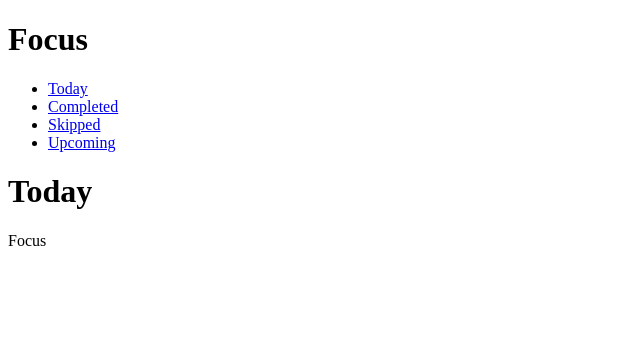
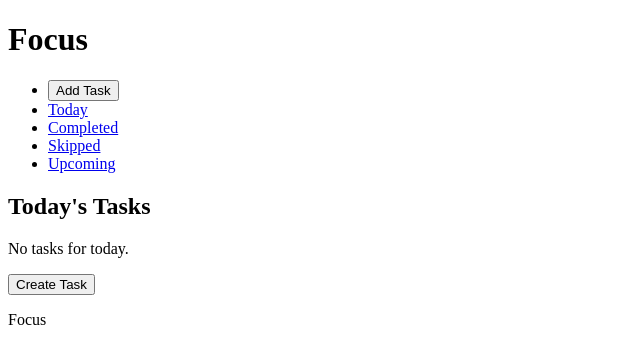
Before and after one commit to Ruhinda01/Focus, a React (Create React App) app: page /today in a window 1280 px wide. Shown: the top 364 px of the page, without its empty margins (0-640 px from the left). Built offline with nearby package versions, Linux system fonts and the light colour scheme.

Commit message:
Tasks worked on

```diff
--- a/package.json
+++ b/package.json
@@ -12,7 +12,9 @@
     "enzyme": "^3.11.0",
     "jest": "^27.5.1",
     "jest-environment-jsdom": "^29.7.0",
+    "prop-types": "^15.8.1",
     "react": "^18.3.1",
+    "react-datepicker": "^7.3.0",
     "react-dom": "^18.3.1",
     "react-router-dom": "^6.26.0",
     "react-scripts": "5.0.1",
--- a/src/App.js
+++ b/src/App.js
@@ -1,7 +1,8 @@
-import React from 'react';
+import React, { useState } from 'react';
 import Header from './components/Header/Header';
 import Sidebar from './components/Sidebar/Sidebar';
 import Footer from './components/Footer/Footer';
+import TaskModal from './components/TaskModal/TaskModal';
 import Today from './pages/Today';
 import Completed from './pages/Completed';
 import Skipped from './pages/Skipped';
@@ -10,22 +11,38 @@ import NotFound from './pages/NotFound';
 import { BrowserRouter as Router, Routes, Route, Navigate } from 'react-router-dom';
 
 function App() {
+  const [tasks, setTasks] = useState([]);
+  const [isModalOpen, setIsModalOpen] = useState(false);
+  const addTask = (newTask) => {
+    setTasks([...tasks, newTask]);
+  }
+  const editTask = (taskId, updatedTask) => {
+    setTasks(tasks.map(task => task.id === taskId ? updatedTask : task));
+  }
+  const deleteTask = (taskId) => {
+    setTasks(tasks.filter(task => task.id !== taskId));
+  }
+
+  const openModal = () => setIsModalOpen(true);
+  const closeModal = () => setIsModalOpen(false);
+
   return (
     <Router>
       <div className="App">
         <Header />
         <div className='main'>
-          <Sidebar />
+          <Sidebar openModal={openModal} />
           <Routes>
             <Route path='/' element={<Navigate to="/today" replace/>} />
-            <Route path="/today" element={<Today />} />
-            <Route path="/completed" element={<Completed />} />
-            <Route path="/skipped" element={<Skipped />} />
-            <Route path="/upcoming" element={<Upcoming />} />
+            <Route path="/today" element={<Today tasks={tasks} addTask={addTask} editTask={editTask} deleteTask={deleteTask} openModal={openModal} />} />
+            <Route path="/completed" element={<Completed tasks={tasks} />} />
+            <Route path="/skipped" element={<Skipped tasks={tasks} />} />
+            <Route path="/upcoming" element={<Upcoming tasks={tasks} />} />
             <Route path="*" element={<NotFound />} />
           </Routes>
         </div>
         <Footer />
+        {isModalOpen && <TaskModal onClose={closeModal} onAddTask={addTask} />}
       </div>
     </Router>
   );
--- a/src/components/Sidebar/Sidebar.js
+++ b/src/components/Sidebar/Sidebar.js
@@ -1,12 +1,18 @@
 import React from "react";
+import PropTypes from "prop-types";
 import { NavLink } from "react-router-dom";
 
 
-function Sidebar() {
+function Sidebar({ openModal }) {
     return (
         <aside className="sidebar">
             <nav className="sidebar-nav">
                 <ul>
+                    <li>
+                        <button onClick={openModal}>
+                            Add Task
+                        </button>
+                    </li>
                     <li>
                         <NavLink to="/today" activeClassName="active">
                         Today
@@ -33,4 +39,8 @@ function Sidebar() {
     );
 };
 
+Sidebar.propTypes = {
+    openModal: PropTypes.func
+};
+
 export default Sidebar;
--- a/src/components/TaskCard/TaskCard.js
+++ b/src/components/TaskCard/TaskCard.js
@@ -0,0 +1,43 @@
+import React, { useState } from "react";
+import PropTypes from "prop-types";
+import TaskModal from "../TaskModal/TaskModal";
+
+
+const TaskCard = ({ task, editTask, deleteTask }) => {
+    const [isEditModalOpen, setIsEditModalOpen] = useState(false);
+    const formattedDate = new Date(task.dueDate).toLocaleDateString();
+    const handleEditClick = () => {
+        setIsEditModalOpen(true);
+    };
+    const handleSaveChanges = (updatedTask) => {
+        editTask(task.id, updatedTask);
+        setIsEditModalOpen(false);
+    };
+    // const handleCancel = () => {
+    //     setIsEditModalOpen(false);
+    // };
+    return (
+        <div className="task-card">
+            <h3>{task.title}</h3>
+            <p>Due Date: {formattedDate}</p>
+            <p>{task.description}</p>
+            <button onClick={handleEditClick}>Edit</button>
+            <button onClick={() => deleteTask(task.id)}>Delete</button>
+            {isEditModalOpen && (
+                <TaskModal
+                    task={task}
+                    onClose={() => setIsEditModalOpen(false)}
+                    onAddTask={handleSaveChanges}
+                />
+            )};
+        </div>
+    );
+};
+
+TaskCard.propTypes = {
+    task: PropTypes.object.isRequired,
+    editTask: PropTypes.func.isRequired,
+    deleteTask: PropTypes.func.isRequired
+};
+
+export default TaskCard;
--- /dev/null
+++ b/src/components/TaskModal/TaskModal.js
@@ -0,0 +1,88 @@
+import React, { useState, useEffect } from "react";
+import PropTypes from "prop-types";
+
+const TaskModal = ({ onClose, onAddTask, task }) => {
+    const [title, setTitle] = useState(task?.title || "");
+    const [description, setDescription] = useState(task?.description || "");
+    const [priority, setPriority] = useState(task?.priority || "medium");
+    const [dueDate, setDueDate] = useState(task ? new Date(task.dueDate).toISOString().split("T")[0] : "");
+
+    useEffect(() => {
+        if (task) {
+            setTitle(task.title);
+            setDescription(task.description);
+            setPriority(task.priority);
+            setDueDate(new Date(task.dueDate).toISOString().split("T")[0]);
+        }
+    }, [task]);
+
+    const handleSubmit = (event) => {
+        event.preventDefault();
+        const updatedTask = {
+            id: task?.id || Date.now(),
+            title,
+            description,
+            priority,
+            dueDate: new Date(dueDate),
+        }
+        onAddTask(updatedTask);
+        onClose();
+    }
+    return (
+        <div className="modal">
+            <div className="modal-content">
+                <form onSubmit={handleSubmit}>
+                    <h2>{task ? "Edit Task" : "Add Task"}</h2>
+                    <label>
+                        Title:
+                        <input
+                            type="text"
+                            value={title}
+                            onChange={(e) => setTitle(e.target.value)}
+                            required
+                        />
+                    </label>
+                    <label>
+                        Description:
+                        <textarea
+                            value={description}
+                            onChange={(e) => setDescription(e.target.value)}
+                            required
+                        />
+                    </label>
+                    <label>
+                        Priority:
+                        <select
+                            value={priority}
+                            onChange={(e) => setPriority(e.target.value)}
+                        >
+                            <option value="urgent">Urgent</option>
+                            <option value="medium">Medium</option>
+                            <option value="low">Low</option>
+                        </select>
+                    </label>
+                    <label>
+                        Due Date:
+                        <input
+                            type="date"
+                            value={dueDate}
+                            onChange={(e) => setDueDate(e.target.value)}
+                            required
+                        />
+                    </label>
+                    <button type="submit">{task ? "Save Changes" : "Add Task"}</button>
+                    <button type="button" onClick={onClose}>Cancel</button>
+                </form>
+            </div>
+        </div>
+    )
+};
+
+
+TaskModal.propTypes = {
+    onClose: PropTypes.func.isRequired,
+    onAddTask: PropTypes.func.isRequired,
+    task: PropTypes.object
+};
+
+export default TaskModal;
--- a/src/pages/Today.js
+++ b/src/pages/Today.js
@@ -1,12 +1,44 @@
 import React from "react";
+import PropTypes from "prop-types";
+import TaskCard from "../components/TaskCard/TaskCard";
 
+function Today({ tasks, addTask, editTask, deleteTask, openModal }) {
+    const todayTasks = tasks.filter(task => {
+        const taskDate = new Date(task.dueDate);
+        const today = new Date();
+        return taskDate.toDateString() === today.toDateString();
+    });
 
-function Today() {
     return (
-        <div>
-            <h1>Today</h1>
+        <div className="today">
+            <h2>Today's Tasks</h2>
+            <div className="task-list">
+                {todayTasks.length > 0 ? (
+                    todayTasks.map(task => (
+                        <TaskCard
+                            key={task.id}
+                            task={task}
+                            editTask={editTask}
+                            deleteTask={deleteTask}
+                        />
+                    ))
+                ) : (
+                    <>
+                        <p>No tasks for today.</p>
+                        <button onClick={openModal}>Create Task</button>
+                    </>
+                )}
+            </div>
         </div>
     );
 };
 
+Today.propTypes = {
+    tasks: PropTypes.array.isRequired,
+    addTask: PropTypes.func.isRequired,
+    editTask: PropTypes.func.isRequired,
+    deleteTask: PropTypes.func.isRequired,
+    openModal: PropTypes.func
+};
+
 export default Today;
```
Also changed, not shown: 1 other file (tests, documents, lock files or other folders).
